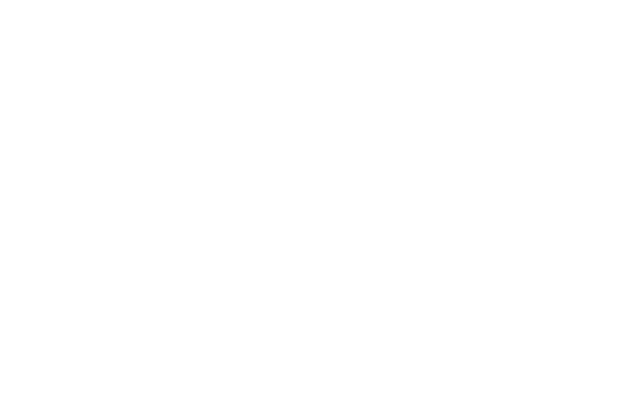
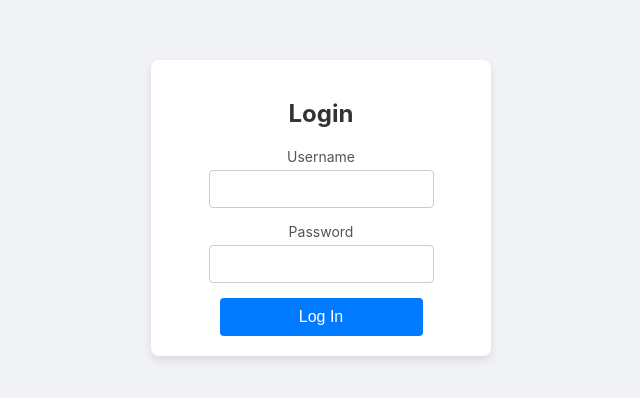
Before and after one commit to khaldoon9kh/ardire, a React (Create React App) app: page /admin in a window 1280 px wide. Before the commit this address had no page. Shown: the part 192-590 px from the top of the page, without its empty margins (319-959 px from the left). Built offline with nearby package versions, Linux system fonts and the light colour scheme.

Commit message:
add login page

```diff
--- a/src/App.js
+++ b/src/App.js
@@ -3,6 +3,7 @@ import { BrowserRouter, Routes, Route } from 'react-router-dom';
 import HomePage from './containers/HomePage';
 import ProductPage from './containers/ProductPage';
 import CategoryPage from './containers/CategoryPage';
+import LoginPage from './containers/AdminLogin';
 
 function App() {
 
@@ -13,6 +14,7 @@ function App() {
           <Route path="/" element={<HomePage />} />
           <Route path="/product" element={<ProductPage />} />
           <Route path="/category" element={<CategoryPage />} />
+          <Route path="/admin" element={<LoginPage />} />
         </Routes>
       </BrowserRouter>
     </div>
--- /dev/null
+++ b/src/containers/AdminLogin/index.css
@@ -0,0 +1,68 @@
+.loginPage {
+    display: flex;
+    justify-content: center;
+    align-items: center;
+    height: 100vh;
+    background-color: #f0f2f5;
+}
+
+.loginContainer {
+    background-color: #fff;
+    display: flex;
+    flex-direction: column;
+    justify-content: center;
+    align-items: center;
+    padding: 20px;
+    border-radius: 8px;
+    box-shadow: 0 4px 8px rgba(0, 0, 0, 0.1);
+    width: 300px;
+    text-align: center;
+}
+
+.loginTitle {
+    margin-bottom: 20px;
+    font-size: 24px;
+    color: #333;
+}
+
+.loginForm {
+    display: flex;
+    flex-direction: column;
+}
+
+.inputGroup {
+    margin-bottom: 15px;
+    display: flex;
+    flex-direction: column;
+    justify-content: center;
+    align-items: center;
+}
+
+.inputLabel {
+    display: block;
+    margin-bottom: 5px;
+    font-size: 14px;
+    color: #555;
+}
+
+.inputField {
+    width: 100%;
+    padding: 10px;
+    border: 1px solid #ccc;
+    border-radius: 4px;
+    font-size: 14px;
+}
+
+.loginButton {
+    padding: 10px;
+    background-color: #007bff;
+    color: #fff;
+    border: none;
+    border-radius: 4px;
+    font-size: 16px;
+    cursor: pointer;
+}
+
+.loginButton:hover {
+    background-color: #0056b3;
+}
--- /dev/null
+++ b/src/containers/AdminLogin/index.jsx
@@ -0,0 +1,57 @@
+import React, {useState} from 'react';
+import './index.css';
+import {auth} from '../../firebase';
+import { signInWithEmailAndPassword } from "firebase/auth";
+
+const LoginPage = () => {
+    const [username, setUsername] = useState('');
+    const [password, setPassword] = useState('');
+
+    const handleUsernameChange = (e) => {
+        setUsername(e.target.value);
+    };
+
+    const handlePasswordChange = (e) => {
+        setPassword(e.target.value);
+    };
+
+    const handleLogin = async (e) => {
+        e.preventDefault();
+        try {
+            const userCredential = await signInWithEmailAndPassword(auth, username, password);
+            const user = userCredential.user;
+            console.log(user);
+        }
+        catch (error) {
+            console.log(error);
+        }
+    }
+
+    return (
+        <div className="loginPage">
+            <div className="loginContainer">
+                <h2 className="loginTitle">Login</h2>
+                <form className="loginForm">
+                    <div className="inputGroup">
+                        <label htmlFor="username" className="inputLabel">Username</label>
+                        <input type="text" id="username" className="inputField" value={username} onChange={handleUsernameChange} />
+                    </div>
+                    <div className="inputGroup">
+                        <label htmlFor="password" className="inputLabel">Password</label>
+                        <input type="password" id="password" className="inputField" value={password} onChange={handlePasswordChange} />
+                    </div>
+                    <button
+                        type="submit"
+                        className="loginButton"
+                        onClick={handleLogin}
+                    >
+                        Log In
+                    </button>
+                </form>
+            </div>
+        </div>
+    );
+
+};
+
+export default LoginPage;
--- a/src/firebase.js
+++ b/src/firebase.js
@@ -1,5 +1,6 @@
 // Import the functions you need from the SDKs you need
 import { initializeApp } from "firebase/app";
+import { getAuth } from "firebase/auth";
 // TODO: Add SDKs for Firebase products that you want to use
 // https://firebase.google.com/docs/web/setup#available-libraries
 
@@ -15,3 +16,5 @@ const firebaseConfig = {
 
 // Initialize Firebase
 const app = initializeApp(firebaseConfig);
+// Initialize Firebase Authentication and get a reference to the service
+export const auth = getAuth(app);
```
